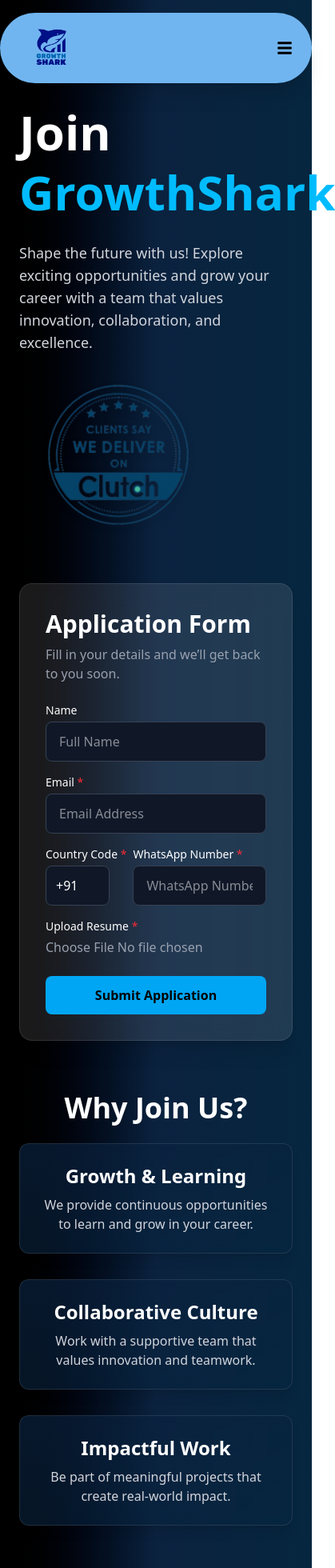
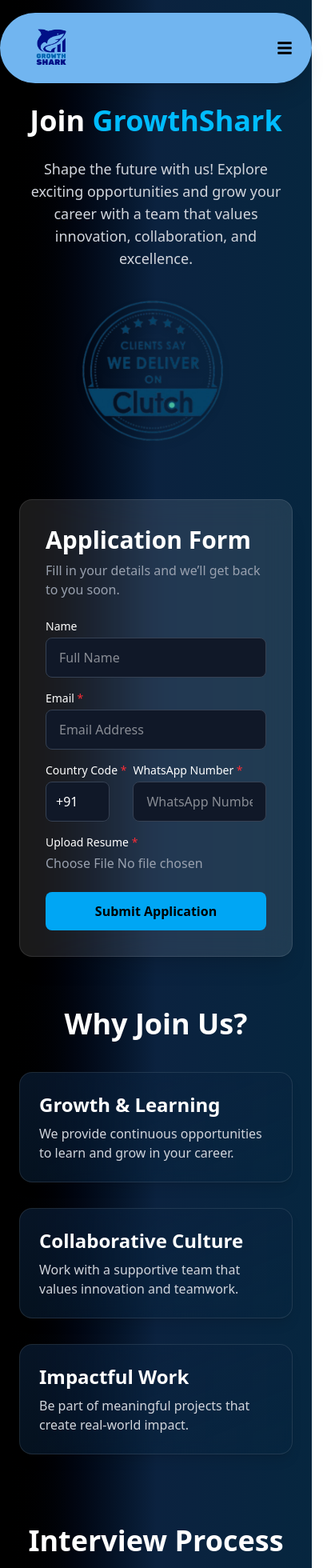
Before and after one commit to Subhra0007/Growth-Shark, a React (Vite) app in the folder FrontEnd/: page /career in a window 390 px wide. Shown: the top 1960 px of the page at 80% size, 419 px wide, since content can reach past the window. Built offline with nearby package versions, Linux system fonts and the light colour scheme.

Commit message:
Updated 13-08 at 9:00

```diff
--- a/FrontEnd/src/components/AttackComponents/PartnerForm.jsx
+++ b/FrontEnd/src/components/AttackComponents/PartnerForm.jsx
@@ -95,14 +95,14 @@
                     type={currentQuestion.type}
                     name={currentQuestion.id}
                     placeholder={`Write your ${currentQuestion.id} here...`}
-                    className="w-full px-6 py-4 rounded-full bg-[#1e3a47] text-white placeholder-gray-300 focus:outline-none focus:ring-2 focus:ring-[#49b9ff] transition text-base"
+                    className="w-full px-6 py-4 rounded-full bg-[#1e3a47] text-white placeholder-gray-300 focus:outline-none focus:ring-2 focus:ring-[#49b9ff] transition text-base mt-5"
                     value={answers[currentQuestion.id] || ''}
                     onChange={handleInputChange}
                 />
             );
         } else {
             return (
-                <div className="flex flex-col space-y-4">
+                <div className="flex flex-col space-y-4 mt-5">
                     {currentQuestion.options.map((option, index) => (
                         <label key={index} className="flex items-center space-x-3 text-lg cursor-pointer">
                             <input
@@ -159,7 +159,7 @@
                 <div className="flex justify-center mt-6">
                     <button
                         onClick={handleNext}
-                        className="bg-[#49b9ff] hover:bg-[#3aa8e8] text-black font-semibold px-8 py-3 rounded-full transition text-base"
+                        className="bg-[#49b9ff] hover:bg-[#3aa8e8] text-black font-semibold px-8 py-3 rounded-full transition text-base C"
                     >
                         Next
                     </button>
--- a/FrontEnd/src/components/StealthComponents/PartnerForm.jsx
+++ b/FrontEnd/src/components/StealthComponents/PartnerForm.jsx
@@ -100,16 +100,19 @@
                 type={currentQuestion.type}
                 name={currentQuestion.id}
                 placeholder={`Write your ${currentQuestion.id} here...`}
-                    className="w-full px-4 sm:px-6 py-3 rounded-full bg-[#1e3a47] text-white placeholder-gray-300 focus:outline-none focus:ring-2 focus:ring-[#49b9ff] transition"
+                className="w-full px-6 py-4 rounded-full bg-[#1e3a47] text-white placeholder-gray-300 focus:outline-none focus:ring-2 focus:ring-[#49b9ff] transition  text-base mt-5"
                 value={answers[currentQuestion.id] || ''}
                 onChange={handleInputChange}
             />
         );
     } else {
         return (
-                <div className="flex flex-col space-y-4">
+            <div className="flex flex-col space-y-4  mt-5 ">
                 {currentQuestion.options.map((option, index) => (
-                        <label key={index} className="flex items-center space-x-3 text-sm sm:text-base cursor-pointer">
+                    <label
+                        key={index}
+                        className="flex items-center space-x-3 text-lg cursor-pointer"
+                    >
                         <input
                             type="radio"
                             name={currentQuestion.id}
@@ -125,6 +128,7 @@
         );
     }
 };
+
 
     // Renders the appropriate content based on the quiz state (loading, result, or questions)
     const renderQuizContent = () => {
@@ -162,13 +166,13 @@
         return (
             <>
                 <h2 className="text-base sm:text-lg md:text-xl font-semibold">{currentQuestion.q}</h2>
-                <div className="w-full">
+
                     {renderQuestionContent()}
-                </div>
+
                 <div className="flex justify-center mt-6">
                     <button
                         onClick={handleNext}
-                        className="bg-[#49b9ff] hover:bg-[#3ca6df] text-black font-semibold px-5 sm:px-6 py-2 rounded-full transition"
+                        className="bg-[#49b9ff] hover:bg-[#3ca6df] text-black font-semibold px-5 sm:px-6 py-2 rounded-full transition cursor-pointer"
                     >
                         Next
                     </button>
@@ -195,7 +199,7 @@
                         not everyone is at the right stage to go out on 'Hunt' while delegating <br className="hidden sm:block" /> their tasks. Find it out yourself whether you're in for a hunt or a hustle…
                     </p>
 
-                    <div className="bg-[#141f3a] p-4 sm:p-6 rounded-xl space-y-4 shadow-lg min-h-[300px] flex flex-col justify-center items-center text-center">
+                    <div className="bg-[#141f3a]  mt-8 p-6 rounded-2xl shadow-xl max-w-full min-h-[300px] flex flex-col justify-center items-center">
                         {/* The interactive quiz content is rendered here */}
                         {renderQuizContent()}
                     </div>
--- a/FrontEnd/src/pages/AboutUs.jsx
+++ b/FrontEnd/src/pages/AboutUs.jsx
@@ -46,7 +46,7 @@
 
       {/* Top Section */}
       <section className="relative max-w-6xl mx-auto py-32 grid md:grid-cols-2 gap-12 z-10">
-        <div className="flex flex-col">
+        <div className="flex flex-col ">
           <h4 className="text-sm uppercase text-sky-400 tracking-widest mb-2">
             Our Story
           </h4>
--- a/FrontEnd/src/pages/Career.jsx
+++ b/FrontEnd/src/pages/Career.jsx
@@ -77,15 +77,15 @@
       <div className="px-6">
         {/* Hero Section */}
         <section className="max-w-6xl mx-auto pt-32 grid grid-cols-1 md:grid-cols-2 gap-16 items-center">
-          <div>
-            <h1 className="text-6xl font-extrabold leading-tight mb-6">
+          <div className="text-center lg:text-left mx-auto lg:mx-0">
+            <h1 className="lg:text-6xl text-4xl  font-extrabold leading-tight mb-6">
               Join <span className="text-sky-400">GrowthShark</span>
             </h1>
             <p className="text-lg text-gray-300 mb-8">
               Shape the future with us! Explore exciting opportunities and grow your career with a team
               that values innovation, collaboration, and excellence.
             </p>
-            <img src={career} alt="career" className="w-64 md:w-80 drop-shadow-lg" />
+            <img src={career} alt="career" className="w-64 md:w-80 drop-shadow-lg mx-auto lg:mx-0" />
           </div>
 
           {/* Form Section */}
@@ -191,22 +191,22 @@
         {/* Benefits Section */}
         <section className="max-w-6xl mx-auto py-16">
           <h2 className="text-4xl font-bold mb-6 text-center">Why Join Us?</h2>
-          <div className="grid md:grid-cols-3 gap-8">
+          <div className="grid md:grid-cols-3 gap-8 mt-10">
             {[
               { title: "Growth & Learning", text: "We provide continuous opportunities to learn and grow in your career." },
               { title: "Collaborative Culture", text: "Work with a supportive team that values innovation and teamwork." },
               { title: "Impactful Work", text: "Be part of meaningful projects that create real-world impact." },
             ].map((benefit, idx) => (
-              <div key={idx} className="bg-gradient-to-br from-[#0b223f]/70 to-[#06263f]/50 border border-white/10 rounded-xl p-6 text-center hover:scale-105 transition shadow-lg backdrop-blur">
+              <div key={idx} className="bg-gradient-to-br from-[#0b223f]/60 to-[#06263f]/40 p-6 rounded-2xl shadow-lg border border-white/10 backdrop-blur-sm hover:shadow-sky-500/40 hover:scale-[1.02] transition-all duration-300">
                 <h3 className="text-2xl font-semibold mb-2">{benefit.title}</h3>
-                <p className="text-gray-300">{benefit.text}</p>
+                <p className="text-gray-300 ">{benefit.text}</p>
               </div>
             ))}
           </div>
         </section>
 
         {/* Interview Process */}
-        <section className="max-w-6xl mx-auto py-16">
+        <section className="max-w-6xl mx-auto py-6">
           <h3 className="text-4xl font-bold mb-3 text-center">Interview Process</h3>
           <p className="text-center mb-10 text-gray-400">At GrowthShark, we aim to make the hiring journey smooth and transparent. Here’s a detailed breakdown of our process:</p>
 
```
Also changed, not shown: 1 other file (tests, documents, lock files or other folders). Lines whose indentation alone changed are shown as unchanged.
